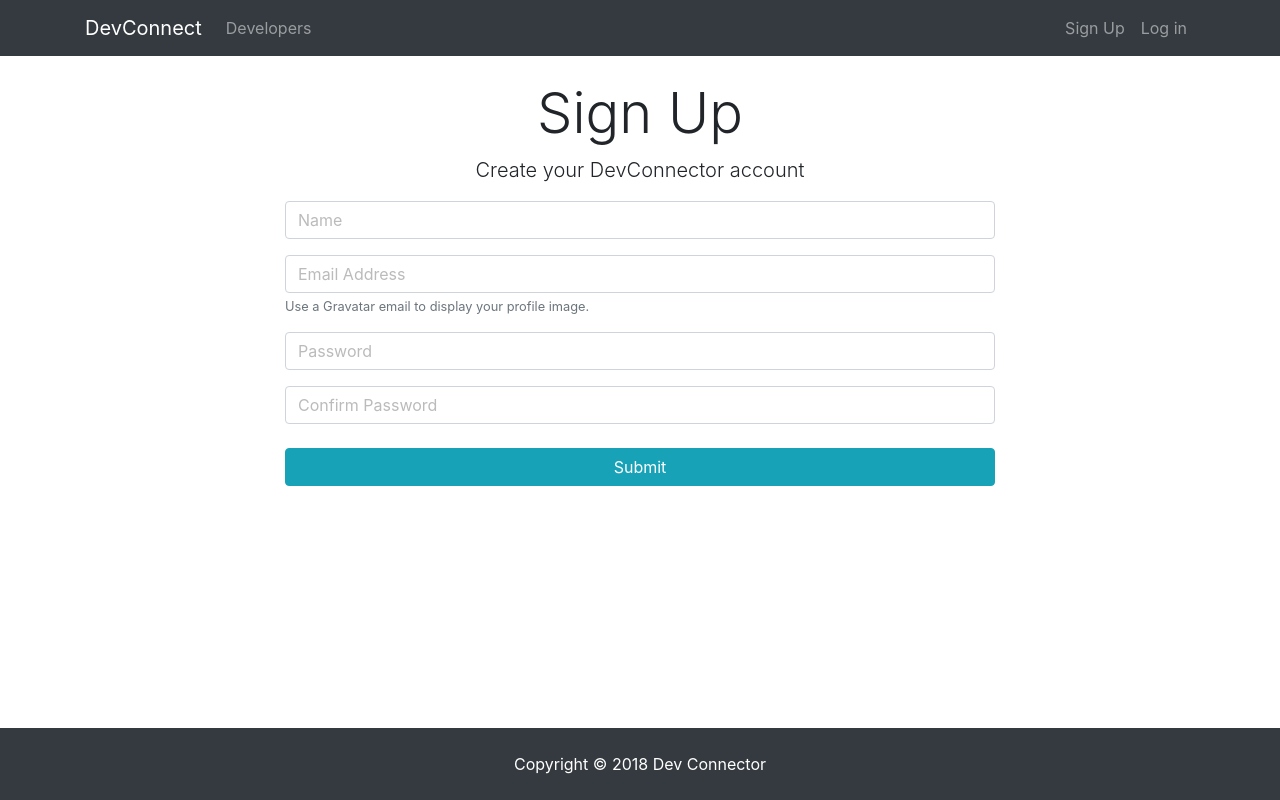
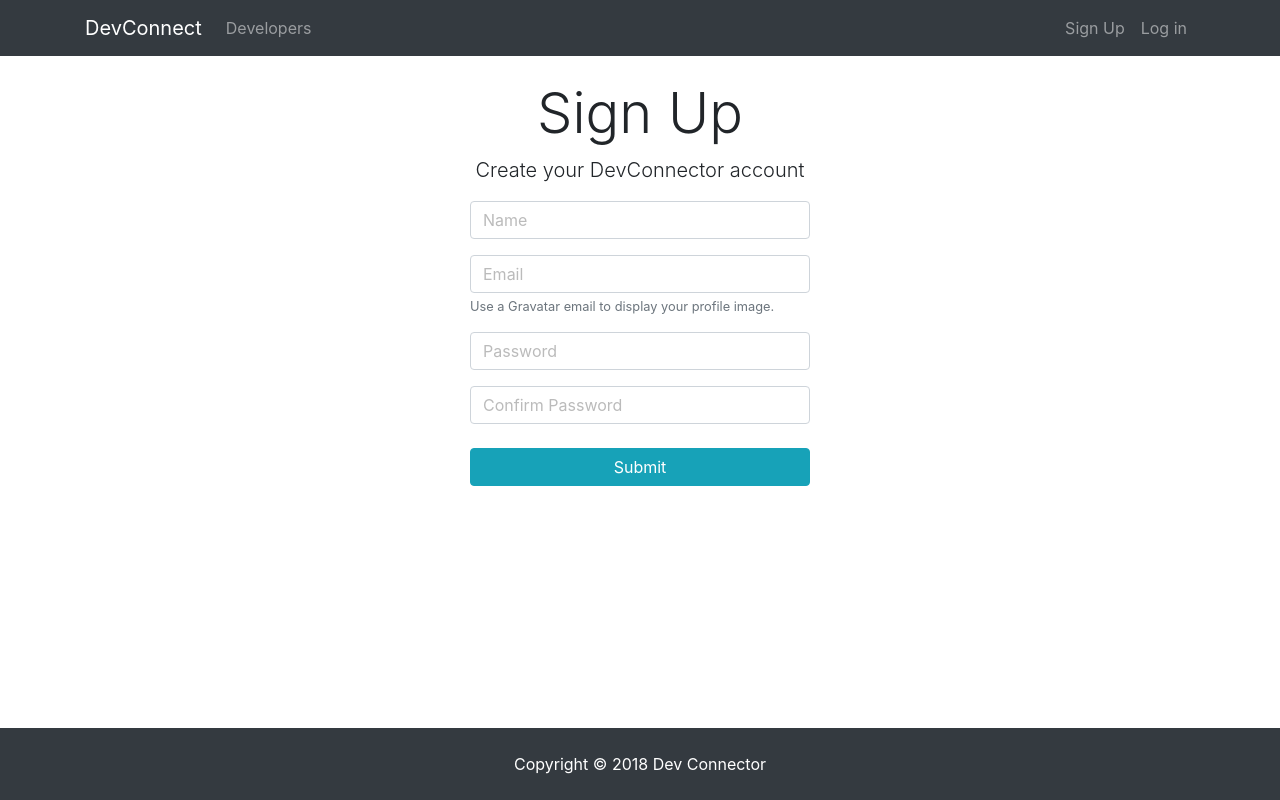
Before and after one commit to JSRobertOuimet/dev-connector, a React (Create React App) app in the folder client/: page /register in a window 1280 px wide. Built offline with nearby package versions, Linux system fonts and the light colour scheme.

Commit message:
Consolidated input groups into component.

```diff
--- a/client/src/actions/authActions.js
+++ b/client/src/actions/authActions.js
@@ -41,7 +41,7 @@ export const setCurrentUser = decoded => {
   };
 };
 
-export const logoutUser = () => dispatch => {
+export const logoutUser = history => dispatch => {
   localStorage.removeItem("token");
   setAuthToken(false);
   dispatch(setCurrentUser({}));
--- a/client/src/components/auth/Login.js
+++ b/client/src/components/auth/Login.js
@@ -1,8 +1,8 @@
 import React, { Component } from "react";
+import TextFieldGroup from "../common/TextFieldGroup";
 import { connect } from "react-redux";
 import { loginUser } from "../../actions/authActions";
 import propTypes from "prop-types";
-import classnames from "classnames";
 
 class Login extends Component {
   constructor() {
@@ -54,36 +54,25 @@ class Login extends Component {
       <div className="login">
         <div className="container">
           <div className="row">
-            <div className="col-md-8 m-auto">
+            <div className="col-md-4 m-auto">
               <h1 className="display-4 text-center">Log In</h1>
               <p className="lead text-center">Sign in to your DevConnector account</p>
               <form onSubmit={this.onSubmit}>
-                <div className="form-group">
-                  <input
-                    type="email"
-                    className={classnames("form-control", {
-                      "is-invalid": errors.email
-                    })}
-                    placeholder="Email Address"
+                <TextFieldGroup
                   name="email"
                   value={this.state.email}
+                  placeholder="Email Address"
                   onChange={this.onChange}
+                  error={errors.email}
                 />
-                  { errors.email && (<div className="invalid-feedback">{errors.email}</div>) }
-                </div>
-                <div className="form-group">
-                  <input
+                <TextFieldGroup
+                  name="password"
                   type="password"
-                    className={classnames("form-control", {
-                      "is-invalid": errors.password
-                    })}
+                  value={this.state.password}
                   placeholder="Password"
-                    name="password"
-                    value={this.state.password}
                   onChange={this.onChange}
+                  error={errors.password}
                 />
-                  { errors.password && (<div className="invalid-feedback">{errors.password}</div>) }
-                </div>
                 <input type="submit" className="btn btn-info btn-block mt-4" />
               </form>
             </div>
--- a/client/src/components/auth/Register.js
+++ b/client/src/components/auth/Register.js
@@ -1,9 +1,9 @@
 import React, { Component } from "react";
+import TextFieldGroup from "../common/TextFieldGroup";
 import { withRouter } from "react-router-dom";
 import { connect } from "react-redux";
 import { registerUser } from "../../actions/authActions";
 import propTypes from "prop-types";
-import classnames from "classnames";
 
 class Register extends Component {
   constructor() {
@@ -55,57 +55,41 @@ class Register extends Component {
       <div className="register">
         <div className="container">
           <div className="row">
-            <div className="col-md-8 m-auto">
+            <div className="col-md-4 m-auto">
               <h1 className="display-4 text-center">Sign Up</h1>
               <p className="lead text-center">Create your DevConnector account</p>
               <form noValidate onSubmit={this.onSubmit}>
-                <div className="form-group">
-                  <input
-                    type="text"
-                    className={classnames("form-control", { "is-invalid": errors.name })}
-                    placeholder="Name"
+                <TextFieldGroup
                   name="name"
                   value={this.state.name}
+                  placeholder="Name"
                   onChange={this.onChange}
+                  error={errors.name}
                 />
-                  { errors.name && (<div className="invalid-feedback">{errors.name}</div>) }
-                </div>
-                <div className="form-group">
-                  <input
-                    type="email"
-                    className={classnames("form-control", { "is-invalid": errors.email })}
-                    placeholder="Email Address"
+                <TextFieldGroup
                   name="email"
                   value={this.state.email}
+                  placeholder="Email"
                   onChange={this.onChange}
+                  info="Use a Gravatar email to display your profile image."
+                  error={errors.email}
                 />
-                  { errors.email && (<div className="invalid-feedback">{errors.email}</div>) }
-                  <small className="form-text text-muted">
-                    Use a Gravatar email to display your profile image.
-                  </small>
-                </div>
-                <div className="form-group">
-                  <input
+                <TextFieldGroup
+                  name="password"
                   type="password"
-                    className={classnames("form-control", { "is-invalid": errors.password })}
+                  value={this.state.password}
                   placeholder="Password"
-                    name="password"
-                    value={this.state.password}
                   onChange={this.onChange}
+                  error={errors.password}
                 />
-                  { errors.password && (<div className="invalid-feedback">{errors.password}</div>) }
-                </div>
-                <div className="form-group">
-                  <input
+                <TextFieldGroup
+                  name="confirmPassword"
                   type="password"
-                    className={classnames("form-control", { "is-invalid": errors.confirmPassword })}
+                  value={this.state.confirmPassword}
                   placeholder="Confirm Password"
-                    name="confirmPassword"
-                    value={this.state.confirmPassword}
                   onChange={this.onChange}
+                  error={errors.confirmPassword}
                 />
-                  { errors.confirmPassword && (<div className="invalid-feedback">{errors.confirmPassword}</div>) }
-                </div>
                 <input type="submit" className="btn btn-info btn-block mt-4" />
               </form>
             </div>
--- /dev/null
+++ b/client/src/components/common/TextFieldGroup.js
@@ -0,0 +1,51 @@
+import React from "react";
+import classnames from "classnames";
+import propTypes from "prop-types";
+
+const TextFieldGroup = ({
+  label,
+  type,
+  name,
+  value,
+  placeholder,
+  disabled,
+  info,
+  error,
+  onChange
+}) => {
+  return (
+    <div className="form-group">
+      <input
+        type={type}
+        className={classnames("form-control", {
+          "is-invalid": error
+        })}
+        name={name}
+        value={value}
+        placeholder={placeholder}
+        disabled={disabled}
+        onChange={onChange}
+      />
+      { info && <small className="form-text text-muted">{info}</small> }
+      { error && (<div className="invalid-feedback">{error}</div>) }
+    </div>
+  );
+};
+
+TextFieldGroup.propTypes = {
+  label: propTypes.string,
+  name: propTypes.string.isRequired,
+  value: propTypes.string.isRequired,
+  placeholder: propTypes.string,
+  error: propTypes.string,
+  info: propTypes.string,
+  type: propTypes.string.isRequired,
+  onChange: propTypes.func.isRequired,
+  disabled: propTypes.string
+};
+
+TextFieldGroup.defaultProps = {
+  type: "text"
+};
+
+export default TextFieldGroup;
```
Also changed, not shown: client/public/manifest.json. Lines whose indentation alone changed are shown as unchanged.
